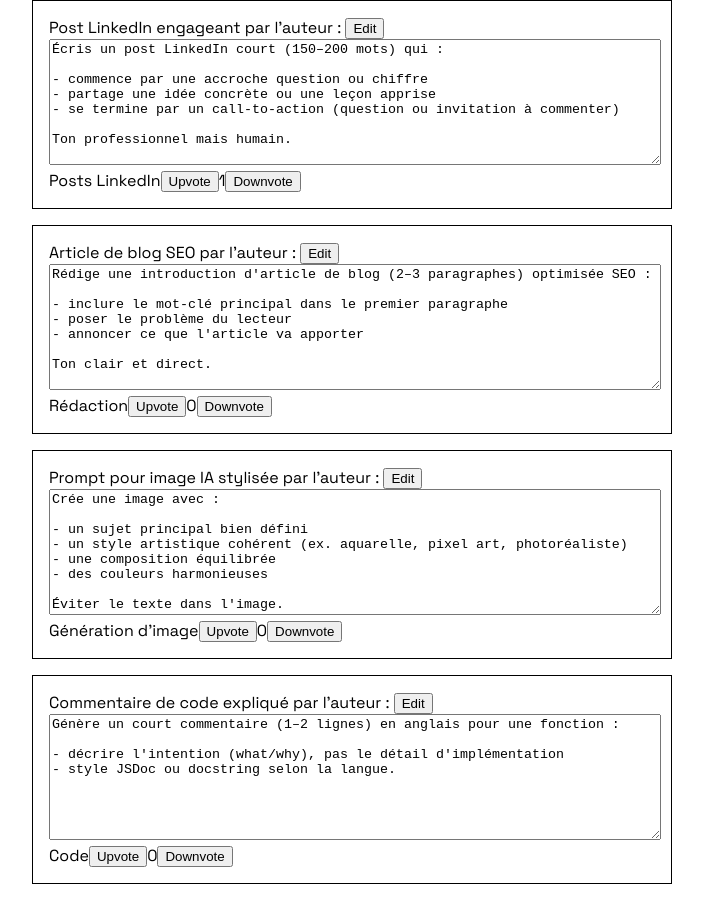
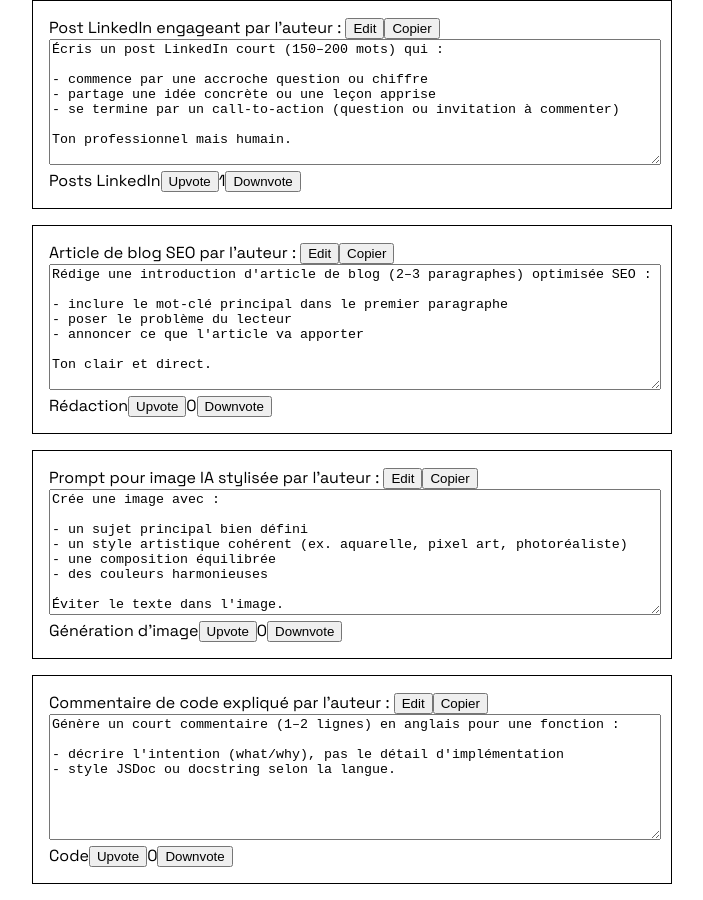
Before and after one commit to barletjb/projetIA, an Angular app in the folder prompt-hub-frontend/: page / in a window 1280 px wide. Shown: the whole page, without its empty margins (288-991 px from the left). Built offline with nearby package versions, Linux system fonts and the light colour scheme.

Commit message:
Add copy content

```diff
--- a/prompt-hub-frontend/src/app/prompts/prompt-card/prompt-card.html
+++ b/prompt-hub-frontend/src/app/prompts/prompt-card/prompt-card.html
@@ -1,5 +1,8 @@
 <div style="border: 1px solid black; padding: 1rem; margin-bottom: 1rem">
-  <div> {{ prompt().title }} par l'auteur : <button>Edit</button> </div>
+  <div> {{ prompt().title }} par l'auteur :
+    <button>Edit</button>
+    <button (click)="copyToClipBoard()">Copier</button>
+  </div>
   <textarea readonly style="width: 100%" rows="8">{{ prompt().content }} </textarea>
   <div>
     <span>{{ prompt().category.name}}</span>
--- a/prompt-hub-frontend/src/app/prompts/prompt-card/prompt-card.ts
+++ b/prompt-hub-frontend/src/app/prompts/prompt-card/prompt-card.ts
@@ -11,4 +11,8 @@ export class PromptCard {
 
   prompt = input.required<Prompt>()
 
+  copyToClipBoard() {
+    void navigator.clipboard.writeText(this.prompt().content)
+  }
+
 }
```
